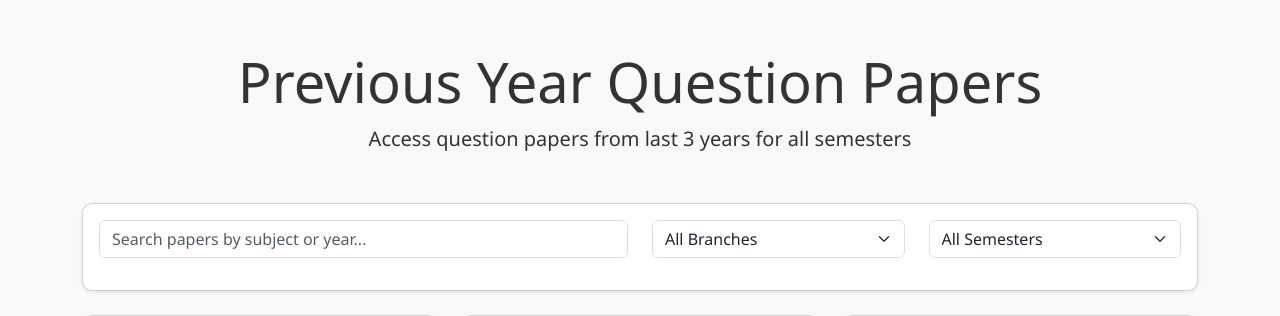
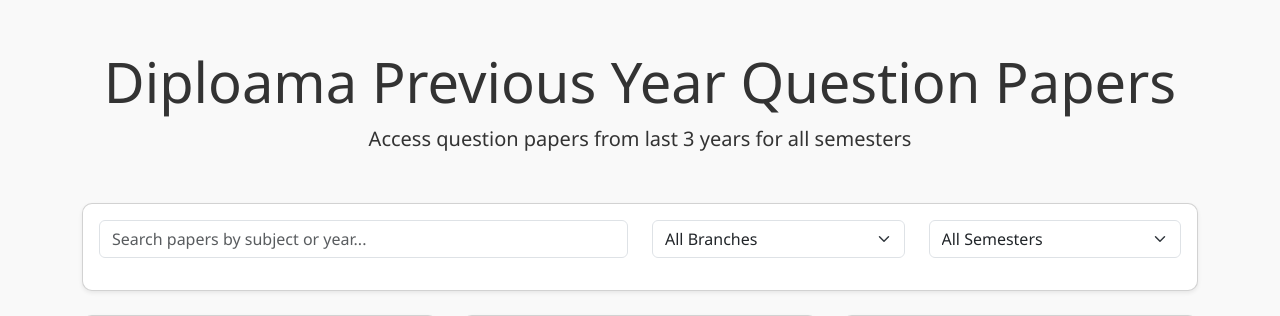
Before and after one commit to Ghanshyam930/polytechnic-notes, a Django app: page /papers/ in a window 1280 px wide. Shown: the part 99-415 px from the top of the page. Run offline with Django 5.2, Linux system fonts and the light colour scheme; data comes from the database, SQL or seed files in the repository.

Commit message:
Update papers.html

```diff
--- a/notes_app/templates/notes_app/papers/papers.html
+++ b/notes_app/templates/notes_app/papers/papers.html
@@ -5,7 +5,7 @@
 {% block content %}
 <section class="container my-5">
     <div class="text-center mb-5">
-        <h1 class="display-4">Previous Year Question Papers</h1>
+        <h1 class="display-4"> Diploama  Previous  Year Question Papers</h1>
         <p class="lead">Access question papers from last 3 years for all semesters</p>
     </div>
 
```
